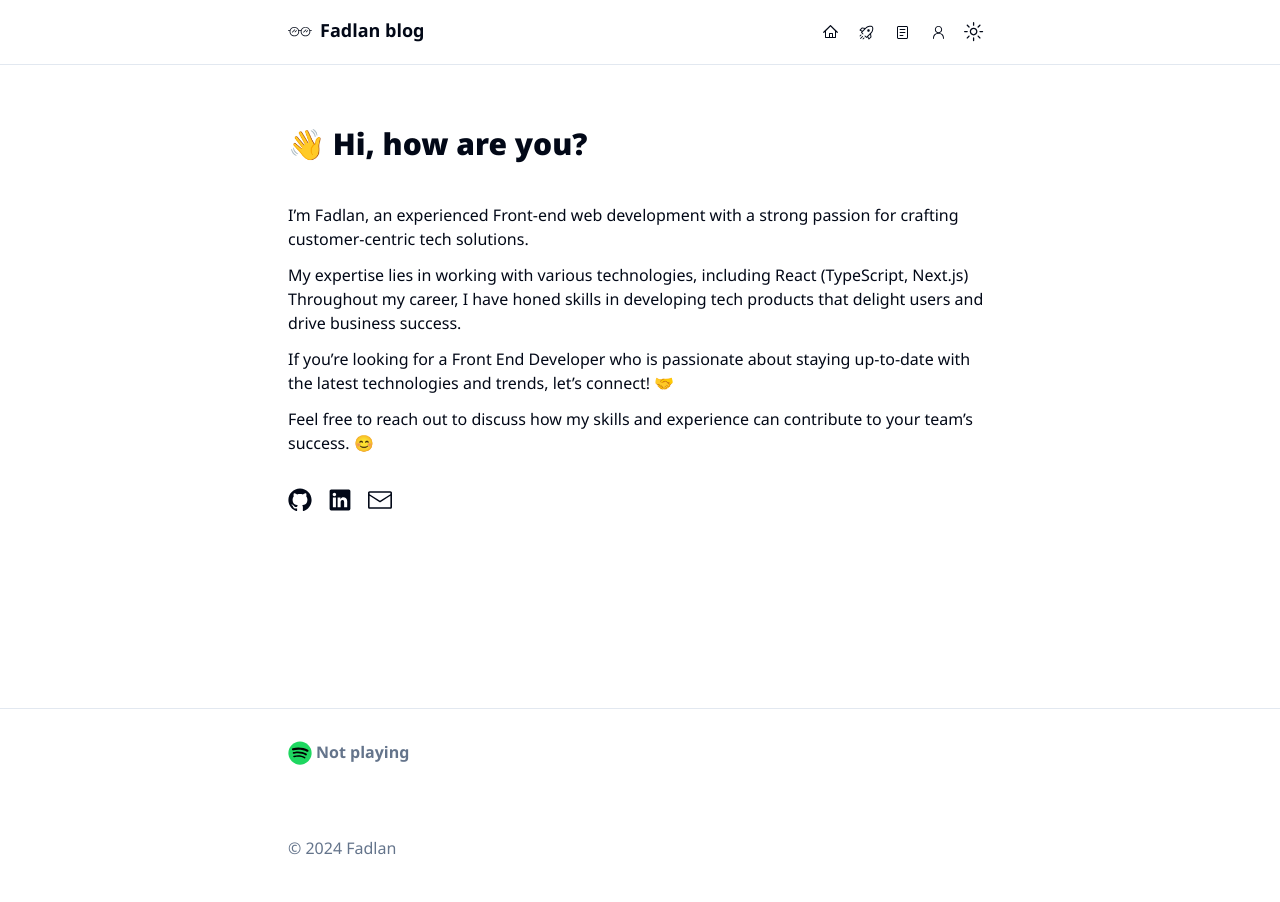
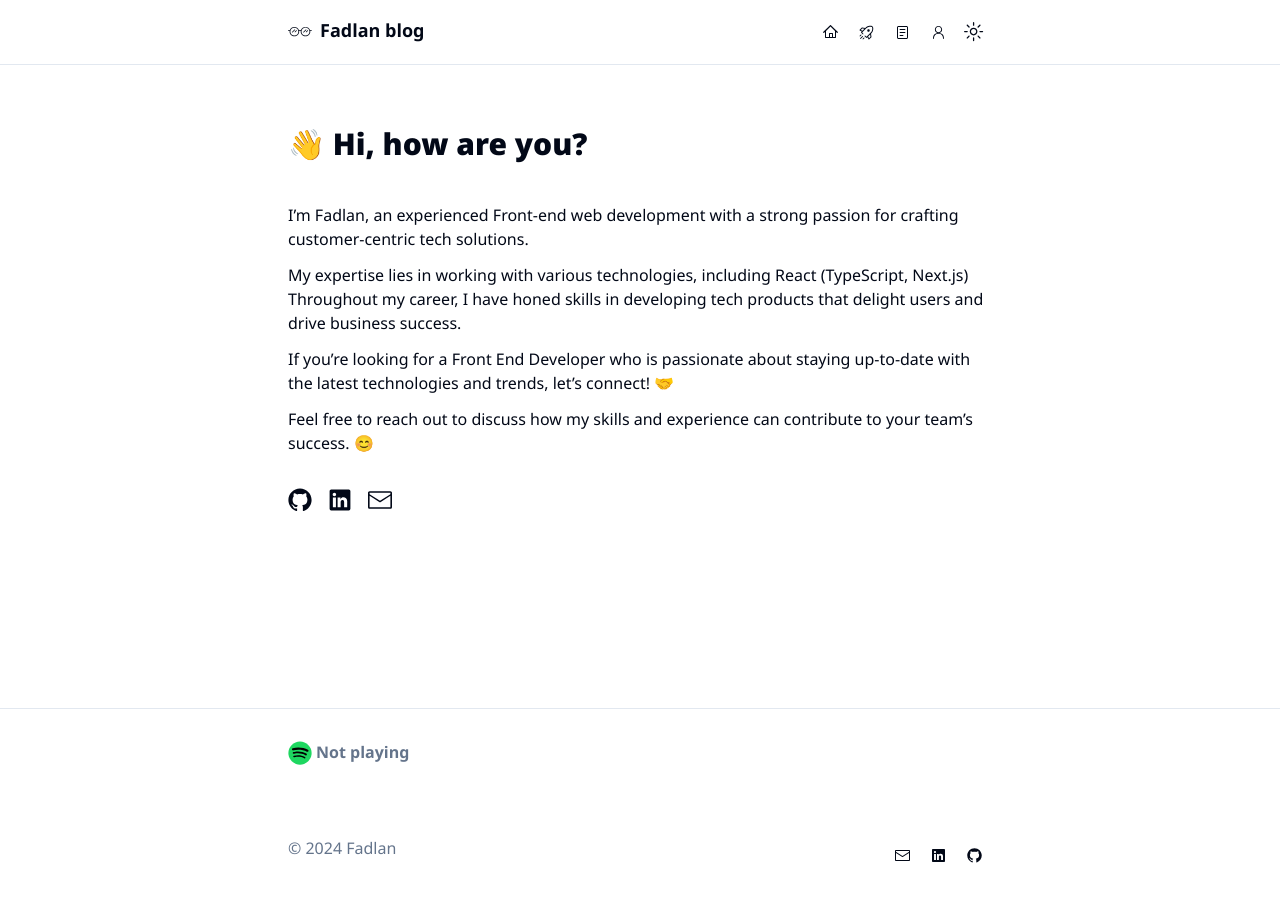
Before and after one commit to samurun/fadlan-dev, a Next.js app: page /about in a window 1280 px wide. Shown: the top 902 px of the page. Built offline with nearby package versions, Linux system fonts and the light colour scheme; no server answers.

Commit message:
Modify footer

```diff
--- a/src/components/Footer.tsx
+++ b/src/components/Footer.tsx
@@ -1,4 +1,11 @@
+import {
+  EnvelopeClosedIcon,
+  GitHubLogoIcon,
+  LinkedInLogoIcon,
+} from '@radix-ui/react-icons';
 import NowPlaying from './now-playing';
+import { buttonVariants } from './ui/button';
+import { cn } from '@/lib/utils';
 
 type Props = {};
 
@@ -7,8 +14,41 @@ const Footer = (props: Props) => {
     <footer className='pt-2 pb-14 border-t mt-11'>
       <div className='container'>
         <NowPlaying />
-        <div className='text-muted-foreground'>
-          <p>© 2024 Fadlan</p>
+        <div className='flex justify-between'>
+          <div className='text-muted-foreground'>
+            <p>© 2024 Fadlan</p>
+          </div>
+          <div>
+            <a
+              href='mailto:fadlan.jehteerokee@gmail.com'
+              className={cn(
+                buttonVariants({ variant: 'ghost', size: 'icon' }),
+                'rounded-full'
+              )}
+            >
+              <EnvelopeClosedIcon />
+            </a>
+            <a
+              href='www.linkedin.com/in/fadlan-jehteerokee'
+              target='_blank'
+              className={cn(
+                buttonVariants({ variant: 'ghost', size: 'icon' }),
+                'rounded-full'
+              )}
+            >
+              <LinkedInLogoIcon />
+            </a>
+            <a
+              href='https://github.com/fadlan-dev'
+              target='_blank'
+              className={cn(
+                buttonVariants({ variant: 'ghost', size: 'icon' }),
+                'rounded-full'
+              )}
+            >
+              <GitHubLogoIcon />
+            </a>
+          </div>
         </div>
       </div>
     </footer>
```
